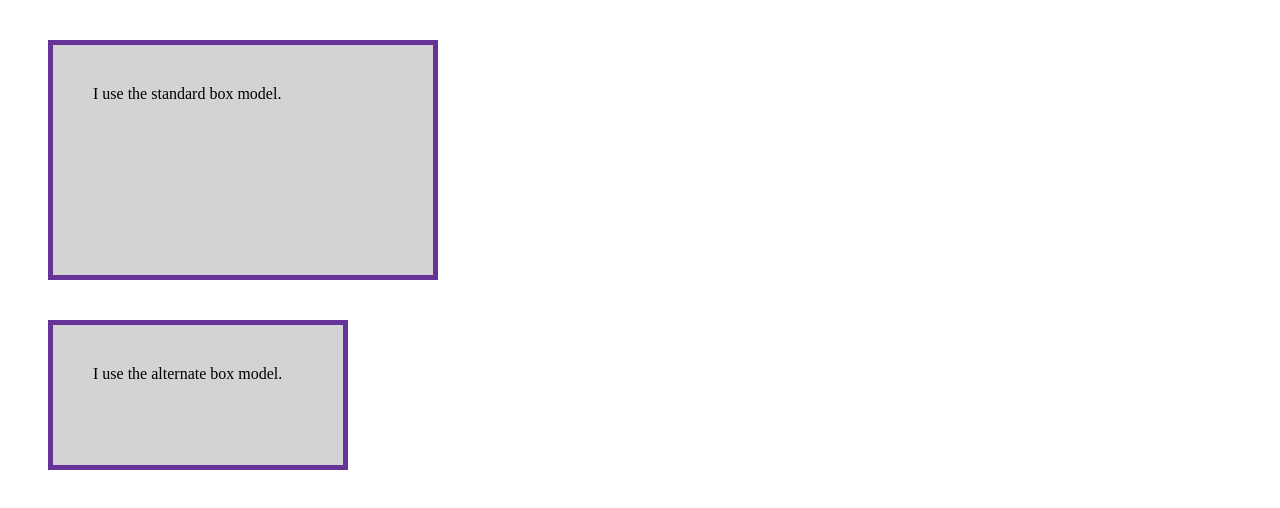
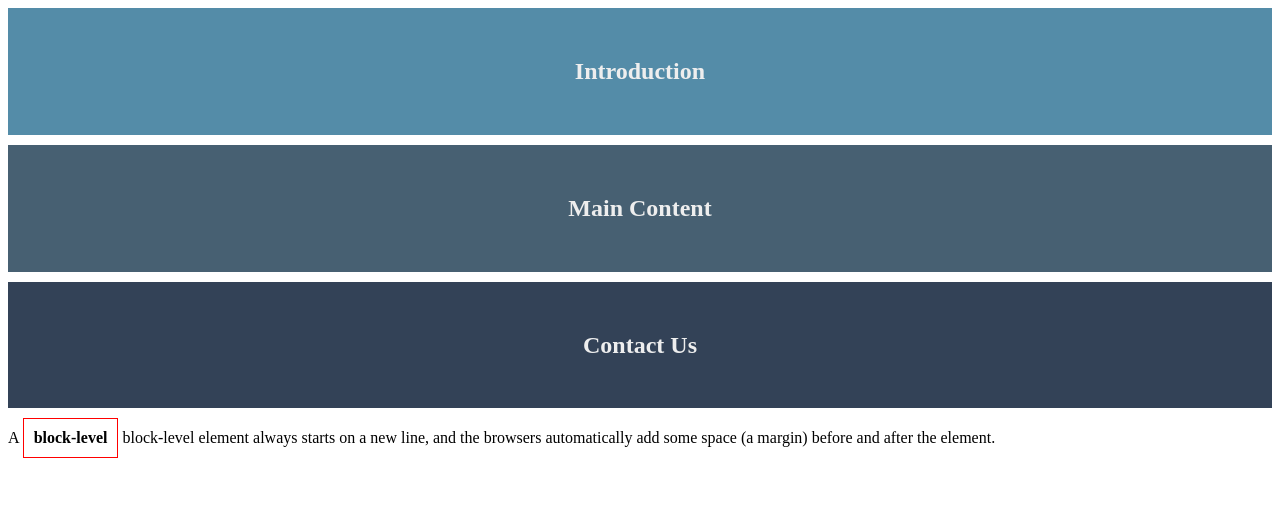
Before and after one commit to kusiLaw/html-boilerplate, a plain HTML site: page test.html in a window 1280 px wide. Drawn offline with Linux system fonts and the light colour scheme.

Commit message:
inline, inline-block, block

```diff
--- a/test.css
+++ b/test.css
@@ -1,25 +1,26 @@
-.box {
-  border: 5px solid rebeccapurple;
-  background-color: lightgray;
-  padding: 40px;
-  margin: 40px;
-  width: 300px;
-  height: 150px;
+div {/*div is block element*/
+  padding: 30px;
+  text-align: center;
+  margin-bottom: 10px;
+  color: #EEEEEE;
 }
 
-.alternate {
-  box-sizing: border-box;
-  /* this prop does not add padding and border to the height,
-  but make sure the padding and border added is equal to the
-  "height";  */
+.introduction {
+  background-color: #548CA8;
 }
 
+.main-content {
+  background-color: #476072;
+}
 
-/* many programmers usually prefer border-box
+.contact-us {
+  background-color: #334257;
+}
 
-html {
-  box-sizing: border-box;
+.feature{
+  display: inline-block; /*inline behaves
+  differently with padding and margin. refer to self note*/
+  font-weight: bold;
+  padding: 10px;
+  border: 1px solid red;
 }
-*, *::before, *::after {
-  box-sizing: inherit;
-} */
--- a/test.html
+++ b/test.html
@@ -7,7 +7,21 @@
     </head>
 
     <body>
-        <div class="box">I use the standard box model.</div>
-        <div class="box alternate">I use the alternate box model.</div>
+
+        <div class="introduction">
+            <h2>Introduction</h2>
+         </div>
+
+         <div class="main-content">
+            <h2>Main Content</h2>
+         </div>
+
+         <div class="contact-us">
+            <h2>Contact Us</h2>
+         </div>
+
+         A <span class="feature">block-level</span> block-level element always starts on a new line, and the browsers automatically add some space (a margin) before and after the element.
+
+
     </body>
 </html>
```
